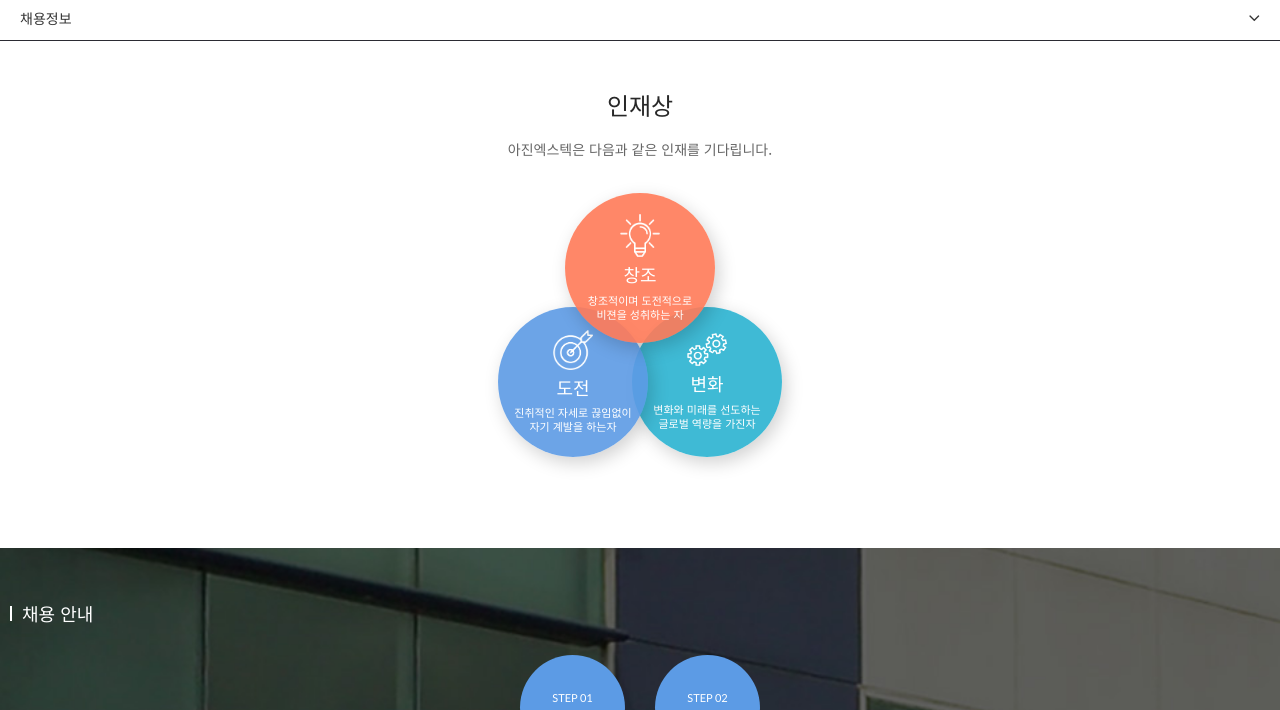
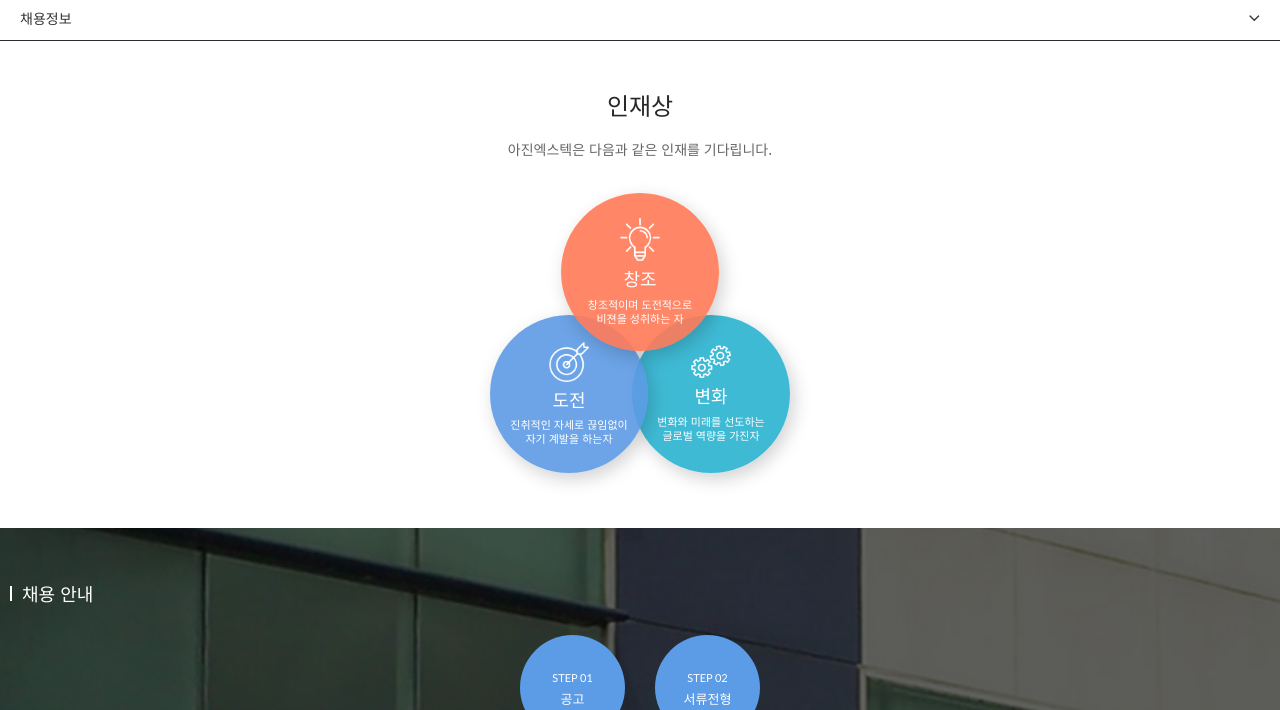
Before and after one commit to movementk/ajinextek, a PHP site: page /mobile/careers/careers_info.php in a window 1280 px wide. Shown: the part 220-930 px from the top of the page. Run offline with PHP 8.4, Linux system fonts and the light colour scheme; style sheets or scripts are compiled from the project's sources; some libraries are stand-ins or nearby versions; some web fonts are replaced.

Commit message:
circle 크기 조정

```diff
--- a/mobile/assets/css/careers.css
+++ b/mobile/assets/css/careers.css
@@ -139,23 +139,23 @@ a {
   .careers-info .talent .section-content .talent-list > li {
     position: relative;
     display: block;
-    width: 150px;
-    height: 150px;
+    width: 158px;
+    height: 158px;
     margin: 0 auto;
     z-index: 3;
     border-radius: 50%;
     background-color: rgba(255, 123, 88, 0.9);
     box-shadow: 4px 6px 18px 0px rgba(0, 0, 0, 0.18); }
     .careers-info .talent .section-content .talent-list > li ~ li {
-      top: -36px;
+      margin-top: -36px;
       display: inline-block; }
     .careers-info .talent .section-content .talent-list > li:nth-of-type(2) {
       z-index: 2;
-      right: -8px;
+      margin-right: -8px;
       background-color: rgba(92, 155, 229, 0.9); }
     .careers-info .talent .section-content .talent-list > li:nth-of-type(3) {
       z-index: 1;
-      left: -8px;
+      margin-left: -8px;
       background-color: rgba(43, 179, 209, 0.9); }
     .careers-info .talent .section-content .talent-list > li .circle {
       display: table;
--- a/mobile/assets/css/careers.scss
+++ b/mobile/assets/css/careers.scss
@@ -22,25 +22,25 @@
 				> li {
 					position: relative;
 					display: block;
-					width: 150px;
-					height: 150px;
+					width: 158px;
+					height: 158px;
 					margin: 0 auto;
 					z-index: 3;
 					border-radius: 50%;
 					background-color: rgba(255, 123, 88, 0.9);
 					box-shadow: 4px 6px 18px 0px rgba(0, 0, 0, 0.18);
 					& ~ li {
-						top: -36px;
+						margin-top: -36px;
 						display: inline-block;
 					}
 					&:nth-of-type(2) {
 						z-index: 2;
-						right: -8px;
+						margin-right: -8px;
 						background-color: rgba(92, 155, 229, 0.9);
 					}
 					&:nth-of-type(3) {
 						z-index: 1;
-						left: -8px;
+						margin-left: -8px;
 						background-color: rgba(43, 179, 209, 0.9);
 					}
 					.circle {
```
Also changed, not shown: 1 other file.
